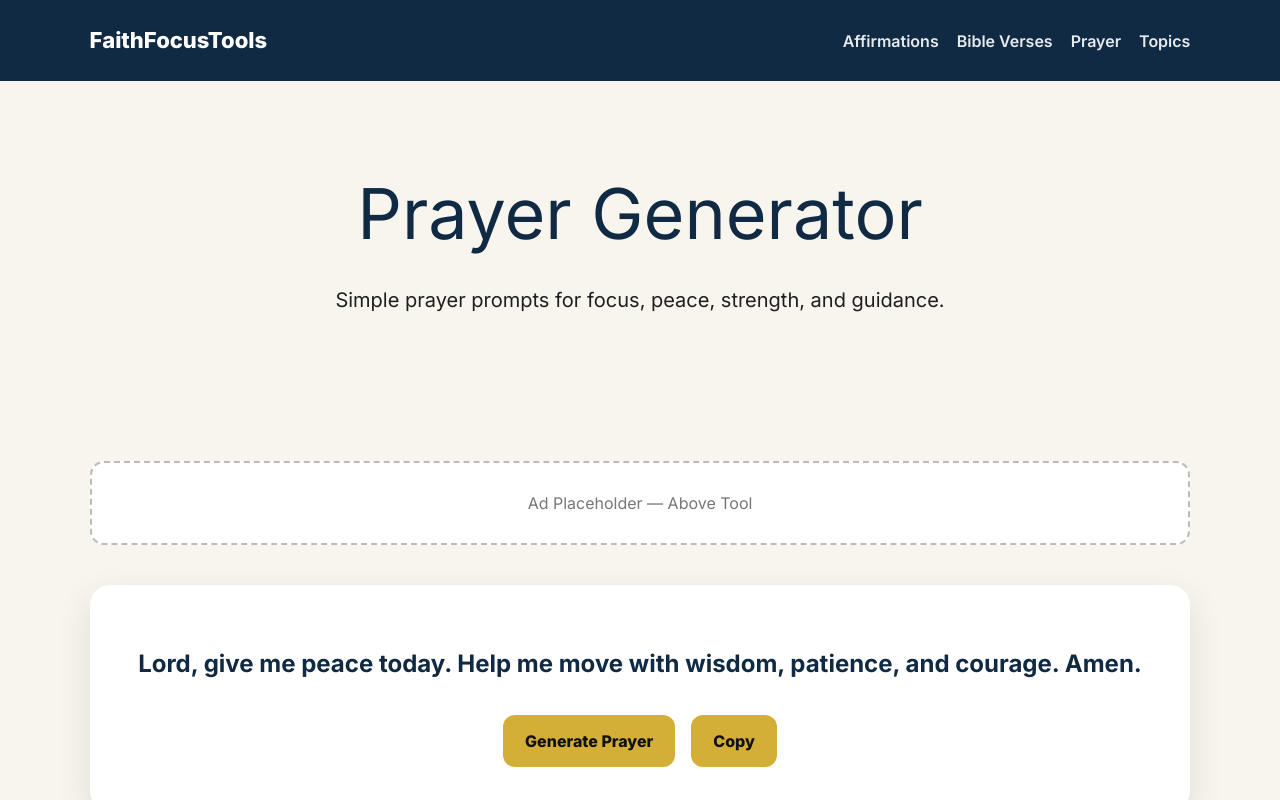
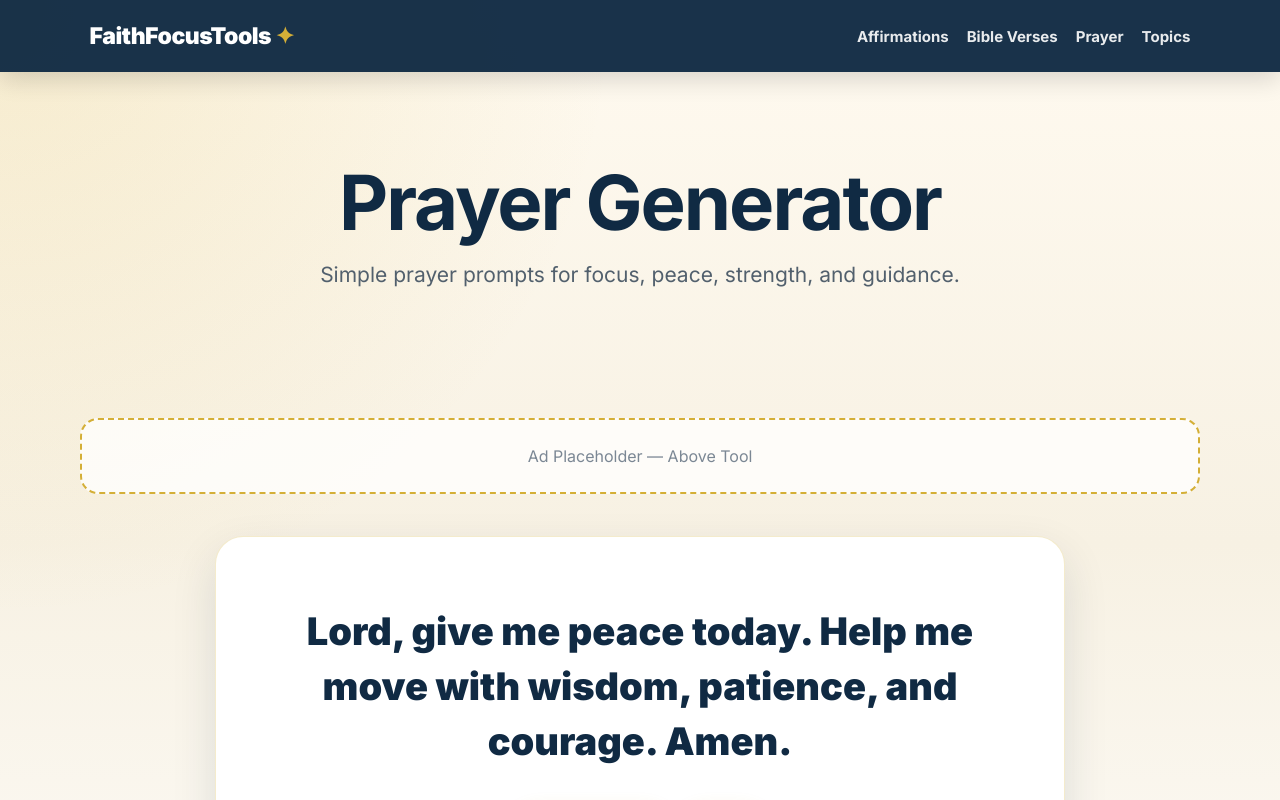
Before and after one commit to m2tmultimedia-eng/faith-focus-tools, a Next.js app: page /tools/prayer-generator in a window 1280 px wide. Shown: the top 800 px of the page. Built offline with nearby package versions, Linux system fonts and the light colour scheme.

Commit message:
upgrade site design

```diff
--- a/app/globals.css
+++ b/app/globals.css
@@ -1,134 +1,210 @@
-@tailwind base;
-@tailwind components;
-@tailwind utilities;
-
 * {
   box-sizing: border-box;
 }
+
 body {
   margin: 0;
   font-family: Arial, Helvetica, sans-serif;
-  background: #f8f5ef;
-  color: #1f1f1f;
+  background:
+    radial-gradient(circle at top left, rgba(212, 175, 55, 0.18), transparent 35%),
+    linear-gradient(180deg, #fffaf0 0%, #f7f1e3 45%, #ffffff 100%);
+  color: #1f2933;
 }
+
 a {
   color: inherit;
   text-decoration: none;
 }
+
 .site-header {
   display: flex;
   justify-content: space-between;
   align-items: center;
-  padding: 24px 7%;
-  background: #102a43;
+  padding: 22px 7%;
+  background: rgba(16, 42, 67, 0.96);
   color: white;
+  position: sticky;
+  top: 0;
+  z-index: 50;
+  box-shadow: 0 8px 25px rgba(0,0,0,0.14);
 }
+
 .logo {
-  font-weight: 800;
-  font-size: 22px;
+  font-weight: 900;
+  font-size: 23px;
+  letter-spacing: -0.5px;
 }
+
+.logo::after {
+  content: " ✦";
+  color: #d4af37;
+}
+
 nav {
   display: flex;
   gap: 18px;
   flex-wrap: wrap;
 }
+
 nav a {
-  font-weight: 600;
+  font-weight: 700;
   opacity: 0.9;
+  font-size: 15px;
 }
+
 nav a:hover {
-  opacity: 1;
+  color: #d4af37;
 }
+
 .container {
-  width: min(1100px, 90%);
+  width: min(1120px, 90%);
   margin: auto;
 }
+
 .hero {
-  padding: 80px 0;
+  padding: 92px 0 58px;
   text-align: center;
 }
+
 .hero h1 {
-  font-size: clamp(38px, 6vw, 70px);
-  margin-bottom: 18px;
+  font-size: clamp(42px, 7vw, 76px);
+  margin: 0 0 18px;
   color: #102a43;
+  letter-spacing: -2px;
+  line-height: 1;
 }
+
 .hero p {
-  font-size: 20px;
-  max-width: 760px;
-  margin: 0 auto 30px;
-  line-height: 1.6;
+  font-size: 21px;
+  max-width: 790px;
+  margin: 0 auto 32px;
+  line-height: 1.65;
+  color: #52606d;
 }
+
 .button {
   display: inline-block;
-  background: #d4af37;
+  background: linear-gradient(135deg, #f4d35e, #d4af37);
   color: #111;
-  padding: 14px 22px;
-  border-radius: 12px;
-  font-weight: 800;
+  padding: 15px 24px;
+  border-radius: 999px;
+  font-weight: 900;
   border: none;
   cursor: pointer;
   margin: 8px;
-  font-size: 16px;
-  transition: opacity 0.2s;
+  box-shadow: 0 10px 20px rgba(212,175,55,0.24);
 }
+
 .button:hover {
-  opacity: 0.9;
+  transform: translateY(-1px);
 }
+
 .grid {
   display: grid;
-  grid-template-columns: repeat(auto-fit, minmax(240px, 1fr));
-  gap: 22px;
-  margin: 40px 0;
+  grid-template-columns: repeat(auto-fit, minmax(255px, 1fr));
+  gap: 24px;
+  margin: 42px 0;
 }
+
 .card {
-  background: white;
-  padding: 28px;
-  border-radius: 18px;
-  box-shadow: 0 10px 30px rgba(0,0,0,0.08);
+  background: rgba(255,255,255,0.92);
+  padding: 30px;
+  border-radius: 24px;
+  box-shadow: 0 14px 38px rgba(16,42,67,0.09);
+  border: 1px solid rgba(212,175,55,0.18);
 }
+
+.card:hover {
+  transform: translateY(-3px);
+}
+
 .card h2,
 .card h3 {
   color: #102a43;
+  margin-top: 0;
 }
+
+.card p {
+  color: #52606d;
+  line-height: 1.65;
+}
+
 .tool-box {
   background: white;
-  padding: 36px;
-  border-radius: 20px;
-  box-shadow: 0 12px 35px rgba(0,0,0,0.1);
+  padding: 42px;
+  border-radius: 28px;
+  box-shadow: 0 18px 45px rgba(16,42,67,0.12);
   text-align: center;
-  margin: 40px 0;
+  margin: 42px auto;
+  border: 1px solid rgba(212,175,55,0.25);
+  max-width: 850px;
 }
+
 .result {
-  font-size: 24px;
-  line-height: 1.5;
+  font-size: clamp(25px, 4vw, 38px);
+  line-height: 1.45;
   color: #102a43;
   margin: 25px 0;
-  font-weight: 700;
+  font-weight: 900;
 }
+
 .ad-box {
   margin: 35px auto;
-  padding: 28px;
-  border: 2px dashed #bbb;
+  padding: 26px;
+  border: 2px dashed #d4af37;
   text-align: center;
-  background: #fff;
-  color: #777;
-  border-radius: 14px;
+  background: rgba(255,255,255,0.76);
+  color: #7b8794;
+  border-radius: 18px;
 }
+
 .cta {
-  background: #102a43;
+  background:
+    radial-gradient(circle at top right, rgba(212,175,55,0.35), transparent 35%),
+    linear-gradient(135deg, #102a43, #0b1f33);
   color: white;
-  padding: 40px;
-  border-radius: 20px;
+  padding: 46px;
+  border-radius: 28px;
   text-align: center;
-  margin: 50px 0;
+  margin: 55px 0;
+  box-shadow: 0 18px 40px rgba(16,42,67,0.22);
 }
+
 .cta h2 {
-  color: #fff;
+  color: white;
+  font-size: 34px;
+  margin-top: 0;
 }
+
+.cta p {
+  color: #d9e2ec;
+  font-size: 18px;
+}
+
 .footer {
   text-align: center;
-  padding: 30px;
-  margin-top: 60px;
+  padding: 34px;
+  margin-top: 70px;
   background: #102a43;
   color: white;
 }
+
+@media (max-width: 700px) {
+  .site-header {
+    align-items: flex-start;
+    flex-direction: column;
+    gap: 14px;
+  }
+
+  nav {
+    gap: 12px;
+  }
+
+  .tool-box {
+    padding: 28px 20px;
+  }
+
+  .cta {
+    padding: 34px 22px;
+  }
+}
```
